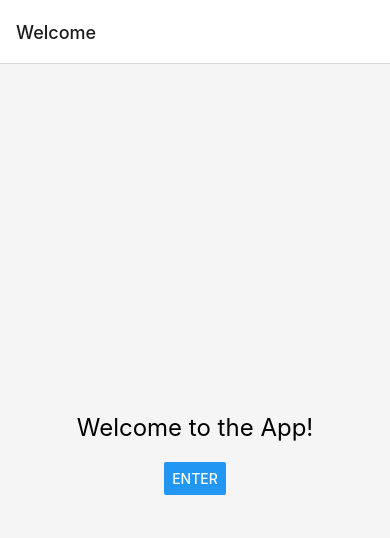
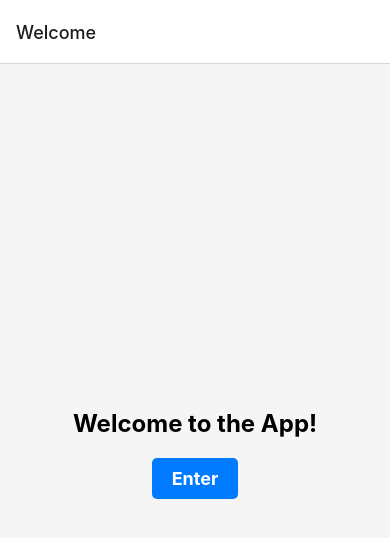
Before and after one commit to rylgyl/greenlight, a React Native app in the folder greenlight/: screen / in a window 390 px wide. Shown: the top 538 px of the page. Built offline with nearby package versions, Linux system fonts and the light colour scheme.

Commit message:
Adding name entry screen and storage utility

```diff
--- a/greenlight/App.tsx
+++ b/greenlight/App.tsx
@@ -7,6 +7,7 @@ import SplashScreen from './src/components/SplashScreen';
 import HomeScreen from './src/components/HomeScreen';
 import CameraScreen from './src/components/CameraScreen';
 import ConfirmPictureScreen from './src/components/ConfirmPictureScreen';
+import NameEntryScreen from './src/components/NameEntryScreen';
 
 enableScreens();
 
@@ -36,6 +37,11 @@ const App = () => {
           component={ConfirmPictureScreen}
           options={{ title: 'Confirm Photo' }}
         />
+        <Stack.Screen
+          name="NameEntryScreen"
+          component={NameEntryScreen}
+          options={{ title: 'Confirm Photo' }}
+        />
       </Stack.Navigator>
     </NavigationContainer>
   );
--- a/greenlight/package.json
+++ b/greenlight/package.json
@@ -10,10 +10,12 @@
     "test": "jest"
   },
   "dependencies": {
+    "@react-native-async-storage/async-storage": "^2.0.0",
     "@react-navigation/native": "^6.1.18",
     "@react-navigation/native-stack": "^6.11.0",
     "react": "^18.3.1",
     "react-native": "^0.75.1",
+    "react-native-fs": "^2.20.0",
     "react-native-gesture-handler": "^2.18.1",
     "react-native-reanimated": "^3.15.0",
     "react-native-safe-area-context": "^4.10.9",
--- a/greenlight/src/components/ConfirmPictureScreen.jsx
+++ b/greenlight/src/components/ConfirmPictureScreen.jsx
@@ -1,16 +1,28 @@
 import React from 'react';
 import { View, Image, Button, StyleSheet } from 'react-native';
+import RNFS from 'react-native-fs';
 
 const ConfirmPictureScreen = ({ route, navigation }) => {
   const { photo } = route.params;
 
+  const savePhoto = async () => {
+    try {
+      const newPath = `${
+        RNFS.DocumentDirectoryPath
+      }/savedPhoto_${Date.now()}.jpg`;
+      await RNFS.copyFile(photo.path, newPath);
+      console.log('Photo saved successfully:', newPath);
+      navigation.navigate('NameEntryScreen', { savedPhotoPath: newPath });
+    } catch (error) {
+      console.error('Failed to save photo:', error);
+      // Handle the error appropriately
+    }
+  };
+
   return (
     <View style={styles.container}>
       <Image source={{ uri: `file://${photo.path}` }} style={styles.image} />
-      <Button
-        title="Use this photo"
-        onPress={() => navigation.navigate('NameEntryScreen')}
-      />
+      <Button title="Use this photo" onPress={savePhoto} />
       <Button title="Retake" onPress={() => navigation.goBack()} />
     </View>
   );
--- a/greenlight/src/components/HomeScreen.jsx
+++ b/greenlight/src/components/HomeScreen.jsx
@@ -1,5 +1,5 @@
 import React from 'react';
-import { View, Text, Button, StyleSheet } from 'react-native';
+import { View, Text, TouchableOpacity, StyleSheet } from 'react-native';
 import { useNavigation } from '@react-navigation/native';
 
 const HomeScreen = () => {
@@ -8,10 +8,12 @@ const HomeScreen = () => {
   return (
     <View style={styles.container}>
       <Text style={styles.text}>Welcome to the App!</Text>
-      <Button
-        title="Enter"
+      <TouchableOpacity
+        style={styles.button}
         onPress={() => navigation.navigate('CameraScreen')}
-      />
+        accessibilityLabel="Navigate to camera screen">
+        <Text style={styles.buttonText}>Enter</Text>
+      </TouchableOpacity>
     </View>
   );
 };
@@ -26,6 +28,18 @@ const styles = StyleSheet.create({
   text: {
     fontSize: 24,
     marginBottom: 20,
+    fontWeight: 'bold',
+  },
+  button: {
+    backgroundColor: '#007AFF',
+    paddingHorizontal: 20,
+    paddingVertical: 10,
+    borderRadius: 5,
+  },
+  buttonText: {
+    color: '#FFFFFF',
+    fontSize: 18,
+    fontWeight: 'bold',
   },
 });
 
--- /dev/null
+++ b/greenlight/src/components/NameEntryScreen.jsx
@@ -0,0 +1,47 @@
+import React, { useState } from 'react';
+import { View, TextInput, Button, StyleSheet } from 'react-native';
+import { storePhoto } from './StorageUtility';
+
+const NameEntryScreen = ({ route, navigation }) => {
+  const [name, setName] = useState('');
+  const { savedPhotoPath } = route.params;
+
+  const handleSubmit = async () => {
+    if (name.trim()) {
+      await storePhoto(savedPhotoPath, name.trim());
+      navigation.navigate('HomeScreen'); // Or wherever you want to go after saving
+    } else {
+      // Handle empty name input
+      alert('Please enter a name');
+    }
+  };
+
+  return (
+    <View style={styles.container}>
+      <TextInput
+        style={styles.input}
+        placeholder="Enter your name"
+        value={name}
+        onChangeText={setName}
+      />
+      <Button title="Save" onPress={handleSubmit} />
+    </View>
+  );
+};
+
+const styles = StyleSheet.create({
+  container: {
+    flex: 1,
+    justifyContent: 'center',
+    padding: 20,
+  },
+  input: {
+    height: 40,
+    borderColor: 'gray',
+    borderWidth: 1,
+    marginBottom: 20,
+    paddingHorizontal: 10,
+  },
+});
+
+export default NameEntryScreen;
--- /dev/null
+++ b/greenlight/src/components/StorageUtility.jsx
@@ -0,0 +1,35 @@
+import AsyncStorage from '@react-native-async-storage/async-storage';
+
+const PHOTOS_KEY = 'USER_PHOTOS';
+
+export const storePhoto = async (photoPath, userName) => {
+  try {
+    const existingPhotosJSON = await AsyncStorage.getItem(PHOTOS_KEY);
+    const existingPhotos = existingPhotosJSON
+      ? JSON.parse(existingPhotosJSON)
+      : [];
+
+    const newPhoto = {
+      path: photoPath,
+      userName: userName,
+      timestamp: new Date().toISOString(),
+    };
+
+    const updatedPhotos = [...existingPhotos, newPhoto];
+    await AsyncStorage.setItem(PHOTOS_KEY, JSON.stringify(updatedPhotos));
+
+    console.log('Photo stored successfully');
+  } catch (error) {
+    console.error('Error storing photo:', error);
+  }
+};
+
+export const getStoredPhotos = async () => {
+  try {
+    const photosJSON = await AsyncStorage.getItem(PHOTOS_KEY);
+    return photosJSON ? JSON.parse(photosJSON) : [];
+  } catch (error) {
+    console.error('Error retrieving photos:', error);
+    return [];
+  }
+};
```
Also changed, not shown: 3 other files (tests, documents, lock files or other folders).
